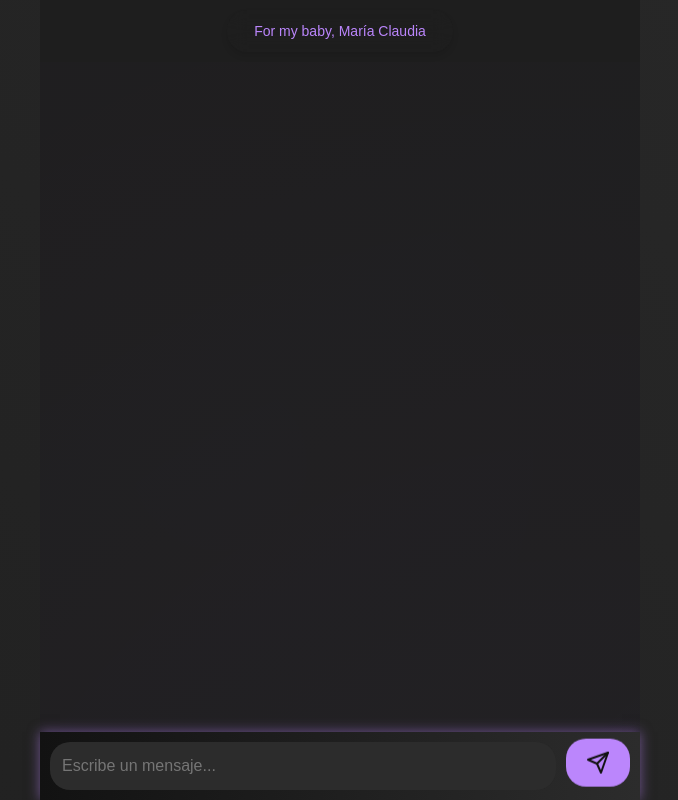
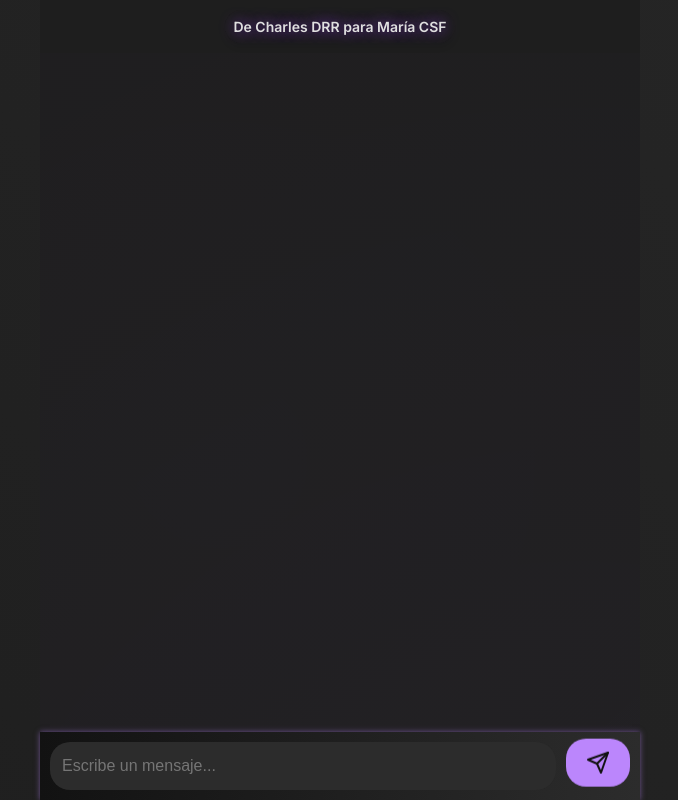
Before and after one commit to frensby11/status, a Flask app: page / in a window 1280 px wide. Shown: the whole page, without its empty margins (300-978 px from the left). Run offline with Flask 3, Linux system fonts and the light colour scheme.

Commit message:
Actualizar dedicatoria

```diff
--- a/templates/index.html
+++ b/templates/index.html
@@ -12,14 +12,7 @@
 <body>
     <div class="container">
         <div class="modelo-selector-container">
-            <select id="modelo-select">
-                {% for modelo_key, modelo_nombre in modelos.items() %}
-                    <option value="{{ modelo_key }}"
-                            {% if modelo_key == 'gemini-1.5-pro' %}selected{% endif %}>
-                        {{ modelo_nombre }}
-                    </option>
-                {% endfor %}
-            </select>
+            <h3>De Charles DRR para María CSF</h3>
         </div>
 
         <div id="chat-container"></div>
```
